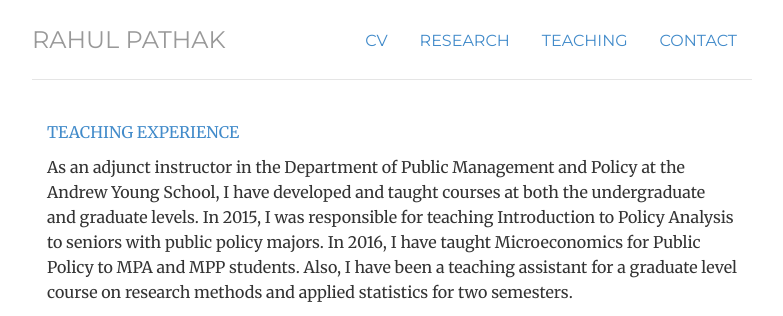
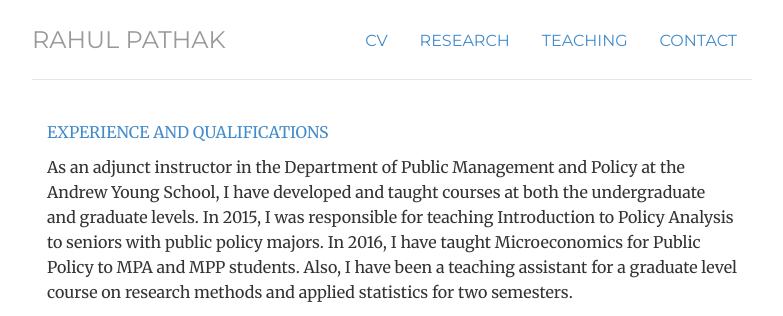
Before and after one commit to pathak-rahul/pathak-rahul.github.io, a Jekyll site: the page built from teaching/index.html, in a window 1280 px wide. Shown: the top 316 px of the page, without its empty margins (248-1031 px from the left). Built offline with Jekyll 4.4.1, drawn with Linux system fonts in a browser that asks for light colours.

Commit message:
Update index.html

```diff
--- a/teaching/index.html
+++ b/teaching/index.html
@@ -6,7 +6,7 @@
 <div class="row marketing">
 		<div class="col-sm-12">
 
-<p class="text-primary">TEACHING EXPERIENCE</p>
+<p class="text-primary">EXPERIENCE AND QUALIFICATIONS</p>
 	</div>
 	<div itemscope itemtype="http://data-vocabulary.org/Person" class="col-sm-12">
 <p class-"lead"> As an adjunct instructor in the Department of Public Management and Policy at the Andrew Young School, I have developed and taught courses at both the undergraduate and graduate levels. In 2015, I was responsible for teaching Introduction to Policy Analysis to seniors with public policy majors. In 2016, I have taught Microeconomics for Public Policy to MPA and MPP students. Also, I have been a teaching assistant for a graduate level course on research methods and applied statistics for two semesters.
```
